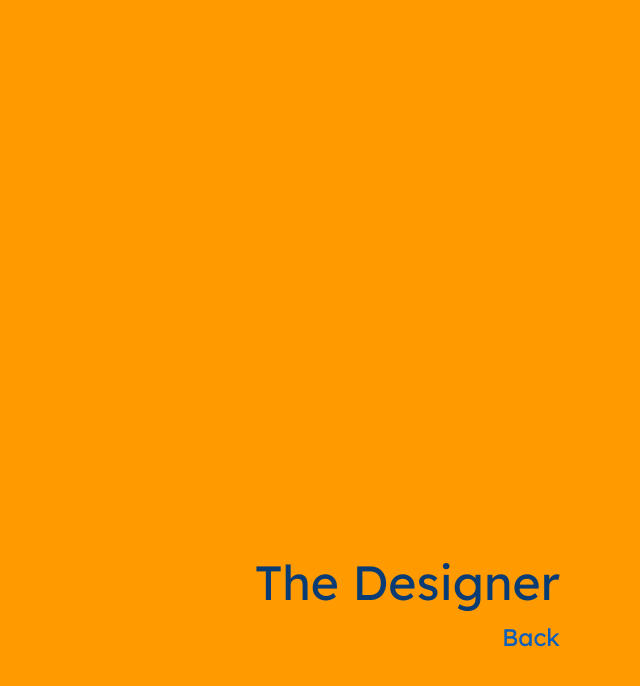
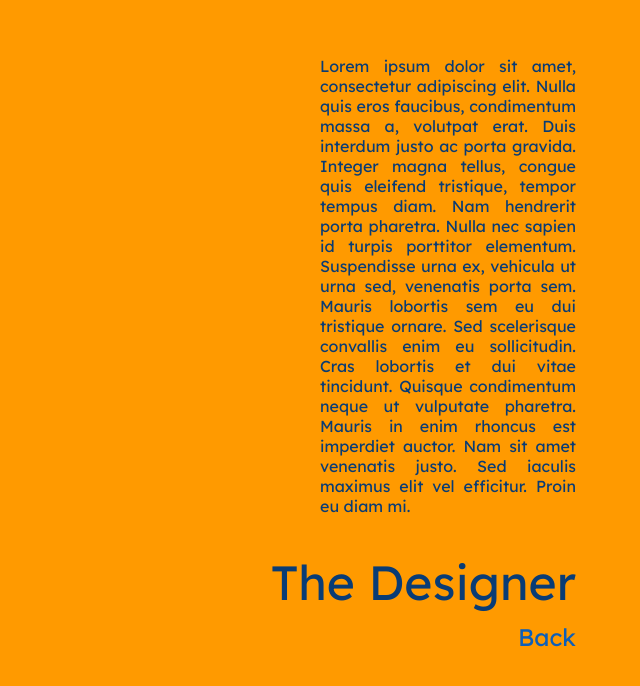
Before and after one commit to oldmanspidey/AVT-217-004-Fall-2019, a plain HTML site: page p3/project3_designer.html in a window 1280 px wide. Shown: the part 108-794 px from the top of the page, without its empty margins (640-1280 px from the left). Drawn offline with Linux system fonts and the light colour scheme.

Commit message:
more to designer page

```diff
--- a/p3/project3_designer.css
+++ b/p3/project3_designer.css
@@ -13,31 +13,49 @@ body {
   overflow: hidden;
 }
 
+/* just removing text deorations real quick */
 a {
   text-decoration: none;
 }
 
+/* Container of all text on the page */
 #textcont {
   height: 100vh;
   width: 100vw;
   text-align: right;
 }
 
+#designer_intro {
+  font-size: 1em;
+  color: #093C75;
+  text-align: justify;
+  position: absolute;
+  bottom: 20vh;
+  right: 70vw;
+  width: 20vw;
+  opacity: 1.0;
+  transition: transform 0.53s ease-out;
+  transform: translate(65vw, 0);
+  transform: opacity(0.1);
+}
+
+/* Text of designer page title */
 #text1 {
   font-size: 3em;
   color: #093C75;
   position: absolute;
   bottom: 10vh;
-  right: 80vh;
-  transition: transform 0.4s linear;
-  transform: translate(70vh, 0);
+  right: 60vw;
+  transition: transform 0.5s ease-out;
+  transform: translate(55vw, 0);
 }
 
+/* Text of clickable home page link */
 #back {
 	font-size: 1.5em;
 	position: absolute;
 	bottom: 5vh;
-	right: 10vh;
+	right: 5vw;
 	transition: transform 0.07s linear;
 }
 
--- a/p3/project3_designer.html
+++ b/p3/project3_designer.html
@@ -13,6 +13,10 @@
 
 <div id="textcont">
 
+<div id="designer_intro">
+<p>Lorem ipsum dolor sit amet, consectetur adipiscing elit. Nulla quis eros faucibus, condimentum massa a, volutpat erat. Duis interdum justo ac porta gravida. Integer magna tellus, congue quis eleifend tristique, tempor tempus diam. Nam hendrerit porta pharetra. Nulla nec sapien id turpis porttitor elementum. Suspendisse urna ex, vehicula ut urna sed, venenatis porta sem. Mauris lobortis sem eu dui tristique ornare. Sed scelerisque convallis enim eu sollicitudin. Cras lobortis et dui vitae tincidunt. Quisque condimentum neque ut vulputate pharetra. Mauris in enim rhoncus est imperdiet auctor. Nam sit amet venenatis justo. Sed iaculis maximus elit vel efficitur. Proin eu diam mi.</p>
+</div>
+
 <div id="pair">
 
 <div id="text1">The Designer</div>
--- a/p3/project3_home.css
+++ b/p3/project3_home.css
@@ -61,7 +61,7 @@ a:focus #pgram1, a:active #pgram1 {
   z-index: 3;
 }
 
-/* Text color when shape clicked on */
+/* Text color when shape is clicked on */
 a:focus #pgram1, a:active #pgram1 {
   /*color: #0D5FB9;*/
   color: #093C75;
@@ -118,7 +118,7 @@ a:focus #pgram2, a:active #pgram2 {
   z-index: 3;
 }
 
-/* Text color when shape clicked on */
+/* Text color when shape is clicked on */
 a:focus #pgram2, a:active #pgram2 {
   /*color: #0D5FB9;*/
   color: #093C75;
@@ -176,7 +176,7 @@ a:focus #pgram3, a:active #pgram3 {
   transform: scale(1.4) skew(32deg)
 }
 
-/* Text color when shape clicked on */
+/* Text color when shape is clicked on */
 a:focus #pgram3, a:active #pgram3 {
   /*color: #0D5FB9;*/
   color: #093C75;
```
